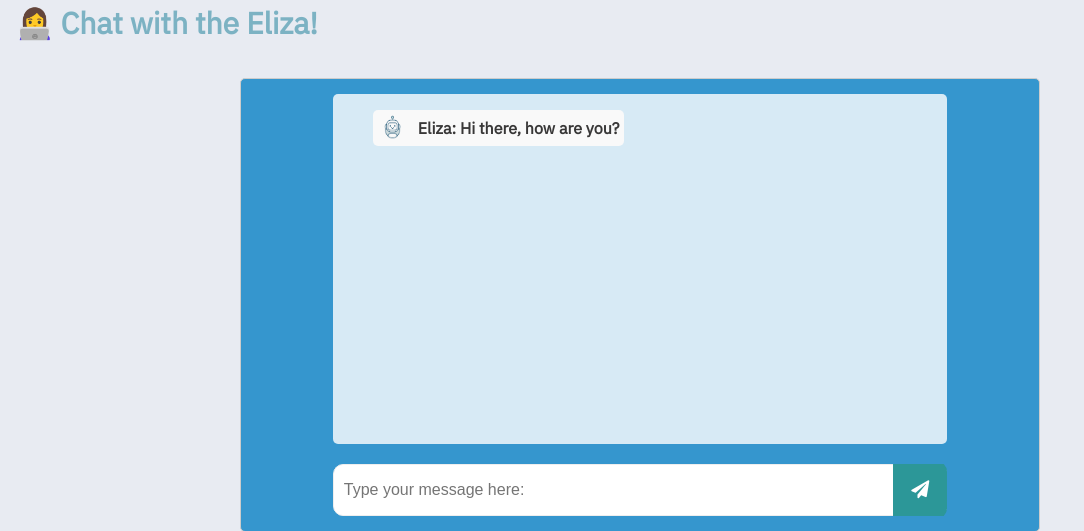
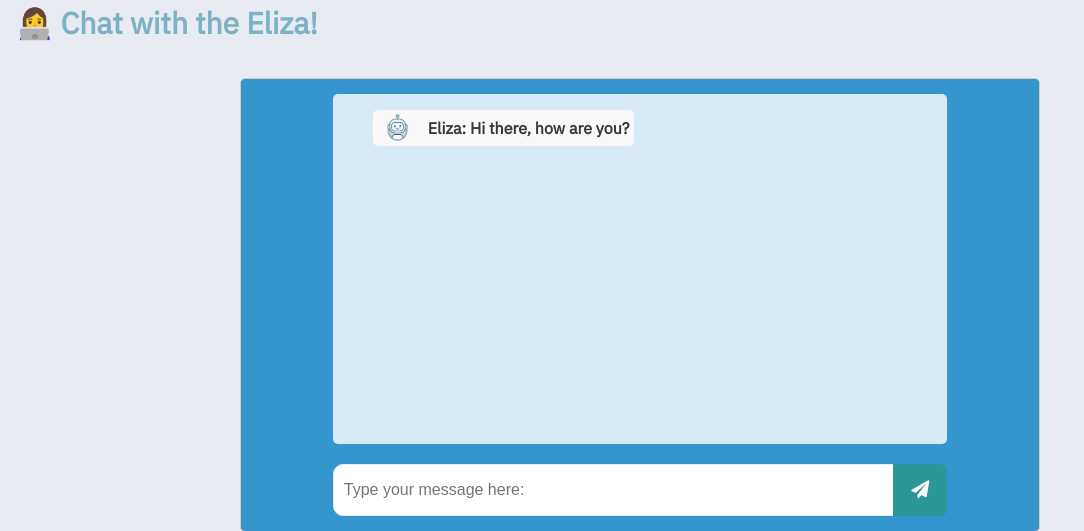
Before and after one commit to NuttyLee22/Eliza-Chatbot-Customized, a Flask app: page / in a window 1280 px wide. Shown: the part 574-1105 px from the top of the page, without its empty margins (0-1084 px from the left). Run offline with Flask 3, Linux system fonts and the light colour scheme.

```diff
--- a/static/base.css
+++ b/static/base.css
@@ -17,8 +17,8 @@ ul {
     border-radius: 5px;
     background-repeat: no-repeat;
     background-position: 2px center;
-    background-size: 35px 30px;
-    padding: 8px 5px 8px 45px;
+    background-size: 45px 35px;
+    padding: 8px 5px 8px 55px;
   }
 
 
```
Also changed, not shown: README.md.
